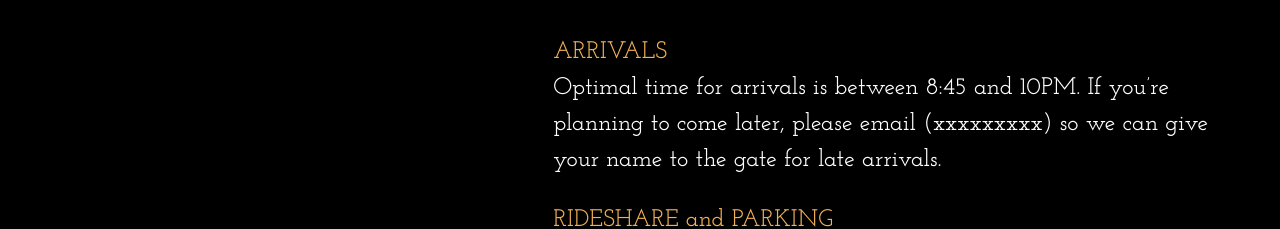
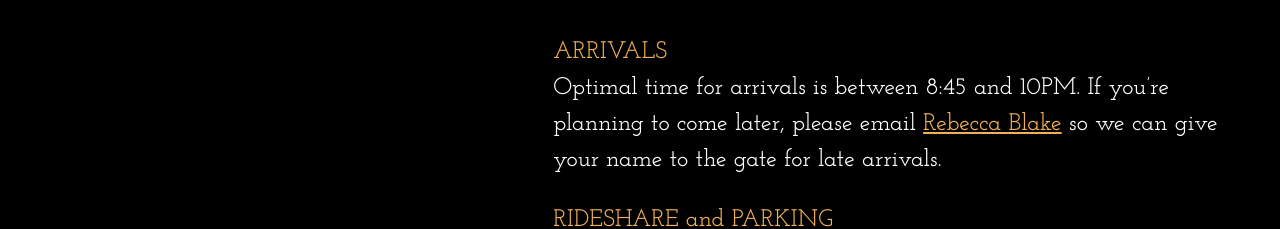
Before and after one commit to GavinGoGaming/clubfez, a Next.js app: page /mystical-ritual in a window 1280 px wide. Shown: the part 454-683 px from the top of the page. Built offline with nearby package versions, Linux system fonts and the light colour scheme.

Commit message:
Update Stuff THings

```diff
--- a/src/app/mystical-ritual/page.tsx
+++ b/src/app/mystical-ritual/page.tsx
@@ -125,7 +125,7 @@ export default function Home() {
                         </SmallCentered>
                         <SmallCentered id="details">
                             <span><b className="faq-question">ARRIVALS</b></span>
-                            <span>Optimal time for arrivals is between 8:45 and 10PM. If you’re planning to come later, please email (xxxxxxxxx) so we can give your name to the gate for late arrivals.</span>
+                            <span>Optimal time for arrivals is between 8:45 and 10PM. If you’re planning to come later, please email <a href="mailto:rblakedesign@gmail.com" target="_blank">Rebecca Blake</a> so we can give your name to the gate for late arrivals.</span>
                             <br />
 
                             <span><b className="faq-question">RIDESHARE and PARKING</b></span>
```
